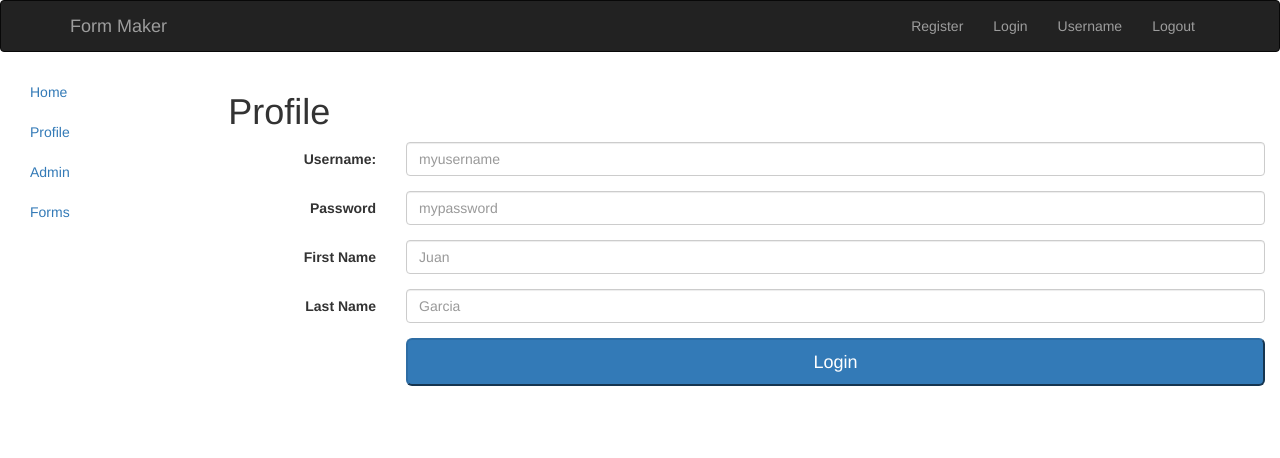
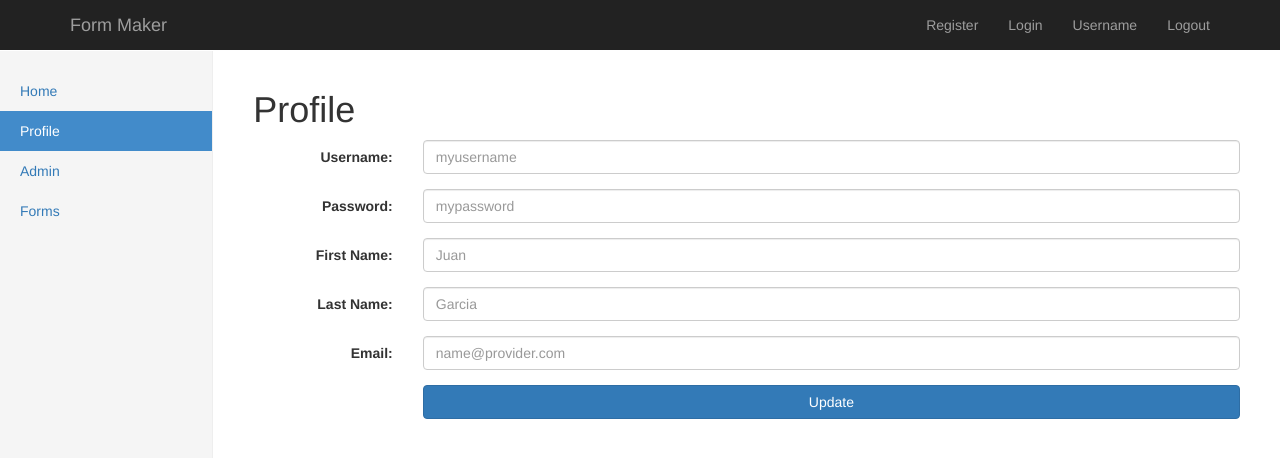
Before and after one commit to vicmmont/WebDevSpring2016, a website: page public/assignment/profile.html in a window 1280 px wide. Drawn offline with nearby package versions, Linux system fonts and the light colour scheme.

Commit message:
almost there

```diff
--- /dev/null
+++ b/public/assignment/css/dashboard.css
@@ -0,0 +1,105 @@
+/*
+ * Base structure
+ */
+
+/* Move down content because we have a fixed navbar that is 50px tall */
+body {
+  padding-top: 50px;
+}
+
+
+/*
+ * Global add-ons
+ */
+
+.sub-header {
+  padding-bottom: 10px;
+  border-bottom: 1px solid #eee;
+}
+
+/*
+ * Top navigation
+ * Hide default border to remove 1px line.
+ */
+.navbar-fixed-top {
+  border: 0;
+}
+
+/*
+ * Sidebar
+ */
+
+/* Hide for mobile, show later */
+.sidebar {
+  display: none;
+}
+@media (min-width: 768px) {
+  .sidebar {
+    position: fixed;
+    top: 51px;
+    bottom: 0;
+    left: 0;
+    z-index: 1000;
+    display: block;
+    padding: 20px;
+    overflow-x: hidden;
+    overflow-y: auto; /* Scrollable contents if viewport is shorter than content. */
+    background-color: #f5f5f5;
+    border-right: 1px solid #eee;
+  }
+}
+
+/* Sidebar navigation */
+.nav-sidebar {
+  margin-right: -21px; /* 20px padding + 1px border */
+  margin-bottom: 20px;
+  margin-left: -20px;
+}
+.nav-sidebar > li > a {
+  padding-right: 20px;
+  padding-left: 20px;
+}
+.nav-sidebar > .active > a,
+.nav-sidebar > .active > a:hover,
+.nav-sidebar > .active > a:focus {
+  color: #fff;
+  background-color: #428bca;
+}
+
+
+/*
+ * Main content
+ */
+
+.main {
+  padding: 20px;
+}
+@media (min-width: 768px) {
+  .main {
+    padding-right: 40px;
+    padding-left: 40px;
+  }
+}
+.main .page-header {
+  margin-top: 0;
+}
+
+
+/*
+ * Placeholder dashboard ideas
+ */
+
+.placeholders {
+  margin-bottom: 30px;
+  text-align: center;
+}
+.placeholders h4 {
+  margin-bottom: 0;
+}
+.placeholder {
+  margin-bottom: 20px;
+}
+.placeholder img {
+  display: inline-block;
+  border-radius: 50%;
+}
--- a/public/assignment/profile.html
+++ b/public/assignment/profile.html
@@ -10,11 +10,12 @@
 
 	<!-- Bootstrap core CSS -->
     <link href="https://maxcdn.bootstrapcdn.com/bootstrap/3.3.6/css/bootstrap.min.css" rel="stylesheet">
+	<link rel="stylesheet" type="text/css" href="css/dashboard.css">
 </head>
 
 <body>
 	<!-- Navigation Bar -->
-	<nav class="navbar navbar-inverse">
+	<nav class="navbar navbar-inverse navbar-fixed-top">
 	<div class="container">
 	<!-- Brand and toggle get grouped for better mobile display -->
 		<div class="navbar-header">
@@ -30,8 +31,12 @@
 		<!-- Collect the nav links, forms, and other content for toggling -->
 		<div class="collapse navbar-collapse" id="nav-bar-collapse">
 		  <ul class="nav navbar-nav navbar-right">
-		    <li><a href="#">Register</a></li>
-		    <li><a href="#">Login</a></li>
+		  	<li class="visible-xs-inline"><a href="home.html">Home</a></li>
+		    <li class="visible-xs-inline"><a href="#">Profile</a></li>
+		    <li class="visible-xs-inline"><a href="admin.html">Admin</a></li>
+		    <li class="visible-xs-inline"><a href="forms.html">Forms</a></li>
+		    <li><a href="register.html">Register</a></li>
+		    <li><a href="login.html">Login</a></li>
 		    <li><a href="#">Username</a></li>
 		    <li><a href="#">Logout</a></li>
 		  </ul>
@@ -44,13 +49,13 @@
     	<div class="row">
         	<div class="col-sm-3 col-md-2 sidebar">
           		<ul class="nav nav-sidebar">
-		            <li><a href="#">Home</a></li>
-		            <li><a href="#">Profile</a></li>
-		            <li><a href="#">Admin</a></li>
-		            <li><a href="#">Forms</a></li>
+		            <li><a href="home.html">Home</a></li>
+		            <li class="active"><a href="#">Profile</a></li>
+		            <li><a href="admin.html">Admin</a></li>
+		            <li><a href="forms.html">Forms</a></li>
           		</ul>
          	</div>
-         	<div class="col-sm-9 col-md-10 main">
+         	<div class="col-sm-9 col-sm-offset-3 col-md-10 col-md-offset-2 main">
          		<h1>Profile</h1>
 
          		<form class="form-horizontal">
@@ -62,29 +67,36 @@
 				  </div>
 
 				  <div class="form-group">
-				    <label for="inputPassword" class="col-sm-2 control-label">Password</label>
+				    <label for="inputPassword" class="col-sm-2 control-label">Password:</label>
 				    <div class="col-sm-10">
 				      <input type="password" class="form-control" id="inputPassword" placeholder="mypassword">
 				    </div>
 				  </div>
 
 				  <div class="form-group">
-				    <label for="inputFirstName" class="col-sm-2 control-label">First Name</label>
+				    <label for="inputFirstName" class="col-sm-2 control-label">First Name:</label>
 				    <div class="col-sm-10">
 				      <input type="text" class="form-control" id="inputFirstName" placeholder="Juan">
 				    </div>
 				  </div>
 
 				  <div class="form-group">
-				    <label for="inputLastName" class="col-sm-2 control-label">Last Name</label>
+				    <label for="inputLastName" class="col-sm-2 control-label">Last Name:</label>
 				    <div class="col-sm-10">
 				      <input type="text" class="form-control" id="inputLastName" placeholder="Garcia">
 				    </div>
 				  </div>
 
+				<div class="form-group">
+					<label for="inputEmail" class="col-sm-2 control-label">Email:</label>
+					<div class="col-sm-10">
+						<input type="email" class="form-control" id="inputEmail" placeholder="name@provider.com">
+					</div>
+				</div>
+
 				  <div class="form-group">
 				    <div class="col-sm-offset-2 col-sm-10">
-				      <button type="submit" class="btn-lg btn-primary btn-block">Login</button>
+				      <a class="btn btn-primary btn-block" href="profile.html">Update</a>
 				    </div>
 				  </div>
 
@@ -97,7 +109,7 @@
 	    <!-- Bootstrap core JavaScript
     ================================================== -->
     <!-- Placed at the end of the document so the pages load faster -->
-    <script src="www.ajax.googleapis.com/ajax/libs/jquery/1.11.3/jquery.min.js"></script>
-    <script type="text/javascript" src="www.maxcdn.bootstrapcdn.com/bootstrap/3.3.6/js/bootstrap.min.js"></script>
+    <script src="https://ajax.googleapis.com/ajax/libs/jquery/1.11.3/jquery.min.js"></script>
+    <script type="text/javascript" src="https://maxcdn.bootstrapcdn.com/bootstrap/3.3.6/js/bootstrap.min.js"></script>
 </body>
 </html>
--- /dev/null
+++ b/public/dashboard.css
@@ -0,0 +1,105 @@
+/*
+ * Base structure
+ */
+
+/* Move down content because we have a fixed navbar that is 50px tall */
+body {
+  padding-top: 50px;
+}
+
+
+/*
+ * Global add-ons
+ */
+
+.sub-header {
+  padding-bottom: 10px;
+  border-bottom: 1px solid #eee;
+}
+
+/*
+ * Top navigation
+ * Hide default border to remove 1px line.
+ */
+.navbar-fixed-top {
+  border: 0;
+}
+
+/*
+ * Sidebar
+ */
+
+/* Hide for mobile, show later */
+.sidebar {
+  display: none;
+}
+@media (min-width: 768px) {
+  .sidebar {
+    position: fixed;
+    top: 51px;
+    bottom: 0;
+    left: 0;
+    z-index: 1000;
+    display: block;
+    padding: 20px;
+    overflow-x: hidden;
+    overflow-y: auto; /* Scrollable contents if viewport is shorter than content. */
+    background-color: #f5f5f5;
+    border-right: 1px solid #eee;
+  }
+}
+
+/* Sidebar navigation */
+.nav-sidebar {
+  margin-right: -21px; /* 20px padding + 1px border */
+  margin-bottom: 20px;
+  margin-left: -20px;
+}
+.nav-sidebar > li > a {
+  padding-right: 20px;
+  padding-left: 20px;
+}
+.nav-sidebar > .active > a,
+.nav-sidebar > .active > a:hover,
+.nav-sidebar > .active > a:focus {
+  color: #fff;
+  background-color: #428bca;
+}
+
+
+/*
+ * Main content
+ */
+
+.main {
+  padding: 20px;
+}
+@media (min-width: 768px) {
+  .main {
+    padding-right: 40px;
+    padding-left: 40px;
+  }
+}
+.main .page-header {
+  margin-top: 0;
+}
+
+
+/*
+ * Placeholder dashboard ideas
+ */
+
+.placeholders {
+  margin-bottom: 30px;
+  text-align: center;
+}
+.placeholders h4 {
+  margin-bottom: 0;
+}
+.placeholder {
+  margin-bottom: 20px;
+}
+.placeholder img {
+  display: inline-block;
+  border-radius: 50%;
+}
```
Also changed, not shown: public/assignment/admin.html (+15 -10 lines), public/assignment/form-fields.html (+14 -9 lines), public/assignment/forms.html (+14 -9 lines), public/assignment/home.html (+16 -11 lines), public/assignment/login.html (+16 -11 lines), public/assignment/register.html (+17 -12 lines), public/index.html (+2 -0 lines), public/assignment/css/style.css (added).
